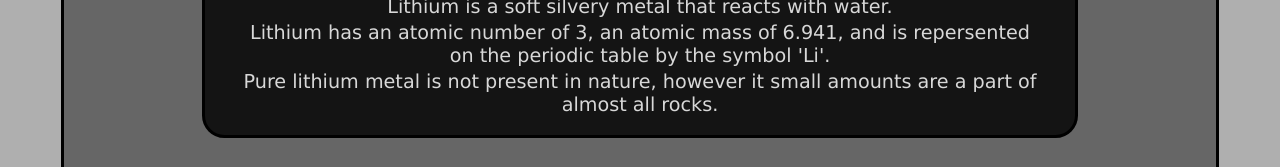
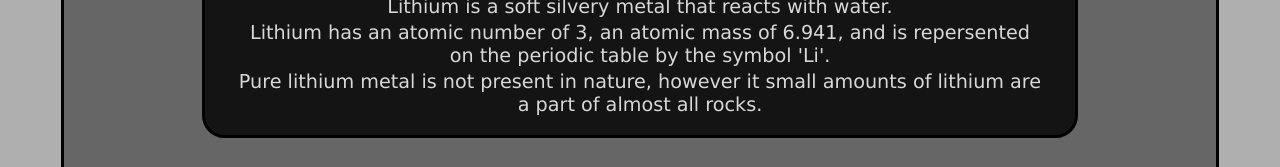
Before and after one commit to sevenbitscience/lithium-website, a plain HTML site: page index.html in a window 1280 px wide. Shown: the part 248-415 px from the top of the page. Drawn offline with nearby package versions, Linux system fonts and the light colour scheme.

Commit message:
another commit to fix github pages

```diff
--- a/index.html
+++ b/index.html
@@ -22,7 +22,7 @@
             <h1>Overview</h1>
             <p>Lithium is a soft silvery metal that reacts with water.</p>
             <p>Lithium has an atomic number of 3, an atomic mass of 6.941, and is repersented on the periodic table by the symbol 'Li'.</p>
-            <p>Pure lithium metal is not present in nature, however it small amounts are a part of almost all rocks.</p>
+            <p>Pure lithium metal is not present in nature, however it small amounts of lithium are a part of almost all rocks.</p>
         </div>
         <div class="section">
             <h1>Discovery</h1>
```
